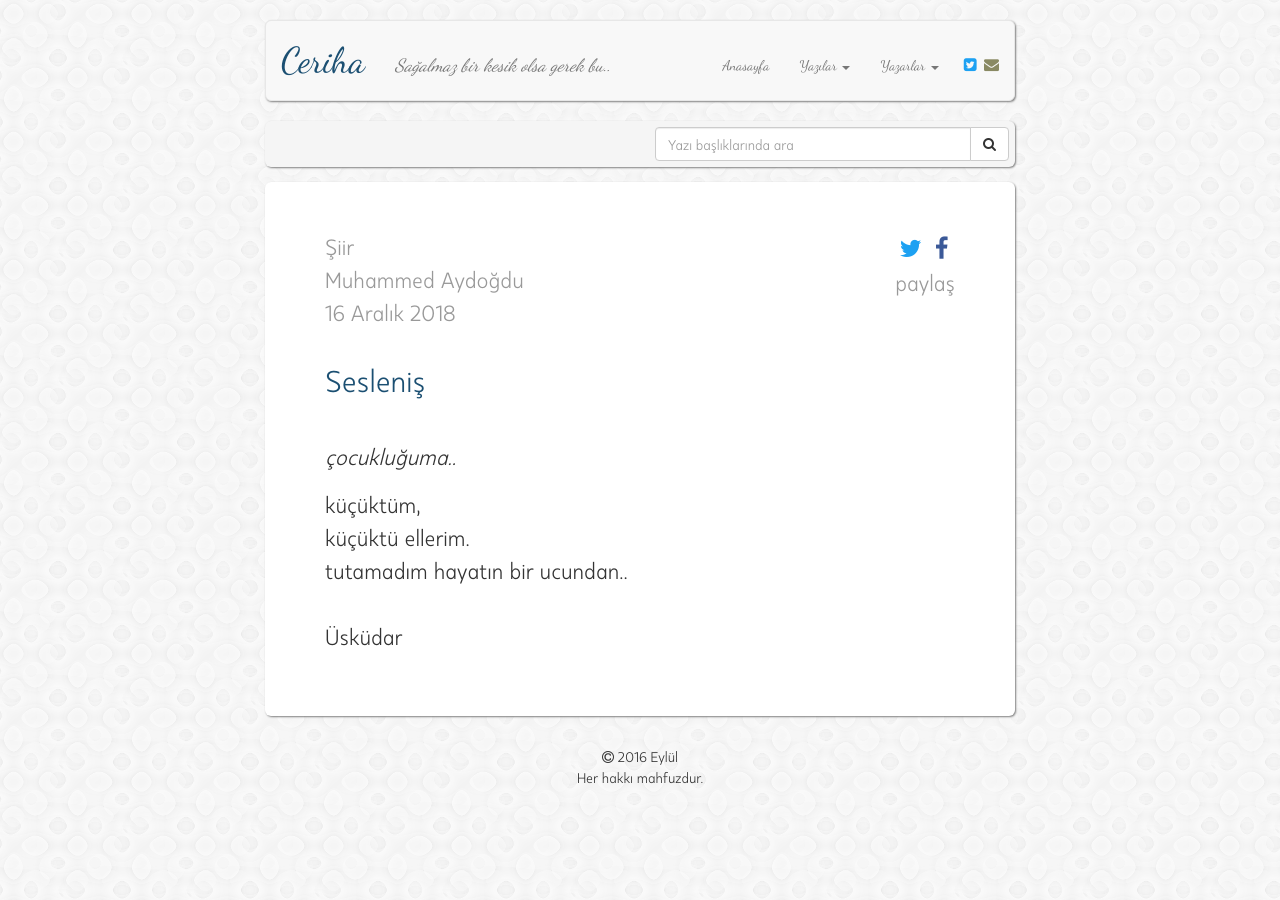
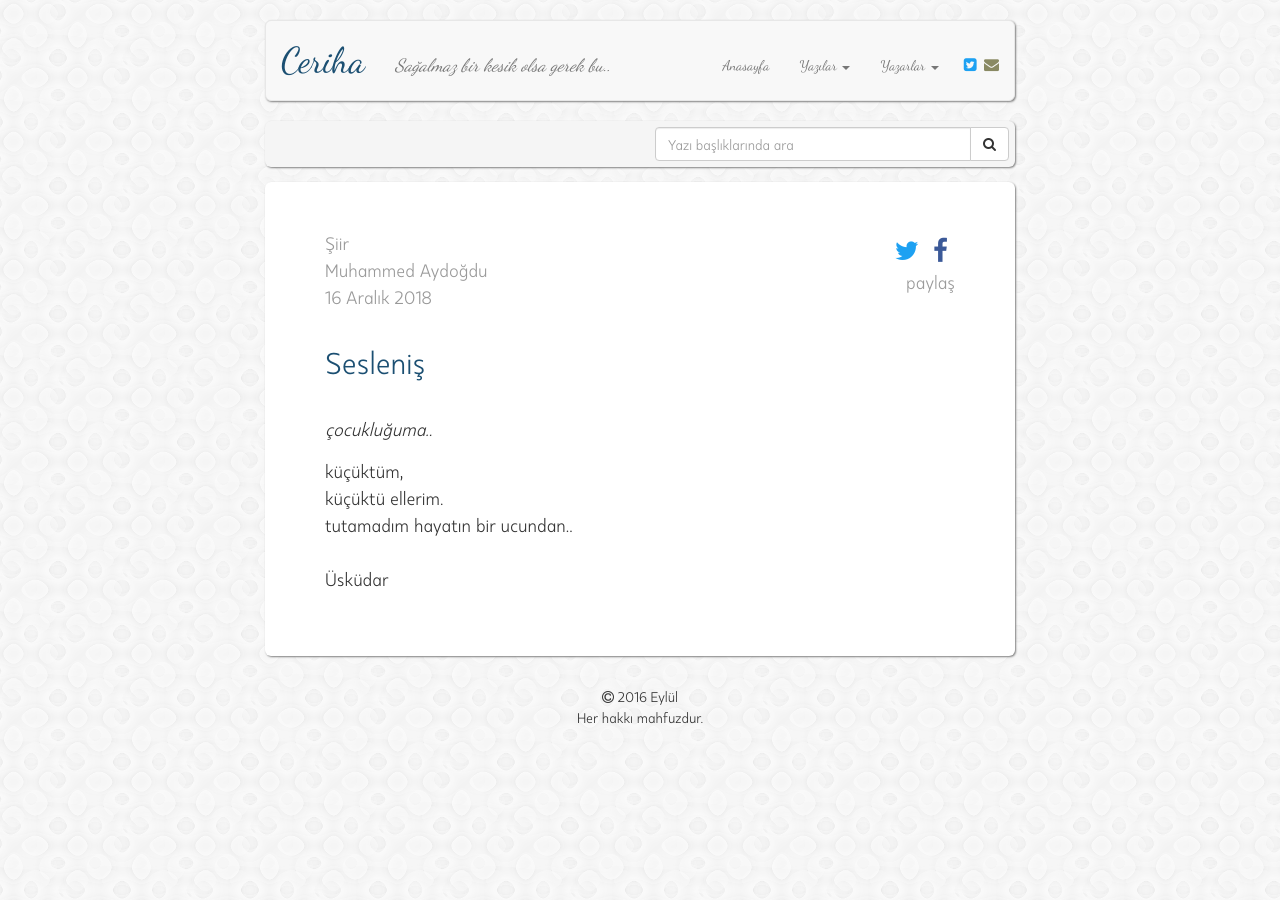
Before and after one commit to muhammedaydogdu/muhammedaydogdu.github.io, a Jekyll site: the page built from _posts/2018-12-16-seslenis.md, in a window 1280 px wide. Built offline with Jekyll 4.4.1, drawn with Linux system fonts in a browser that asks for light colours; some web fonts are replaced.

Commit message:
Update style.css

```diff
--- a/css/style.css
+++ b/css/style.css
@@ -83,7 +83,7 @@ h2 {
 }
 
 .container .jumbotron p {
-  font-size: 22px;
+  font-size: 18px;
 }
 
 .data {
@@ -94,7 +94,7 @@ h2 {
 }
 
 #share-buttons {
-  font-size: 24px;
+  font-size: 26px;
   margin-bottom: 0;
   text-align: right;
 }
```
